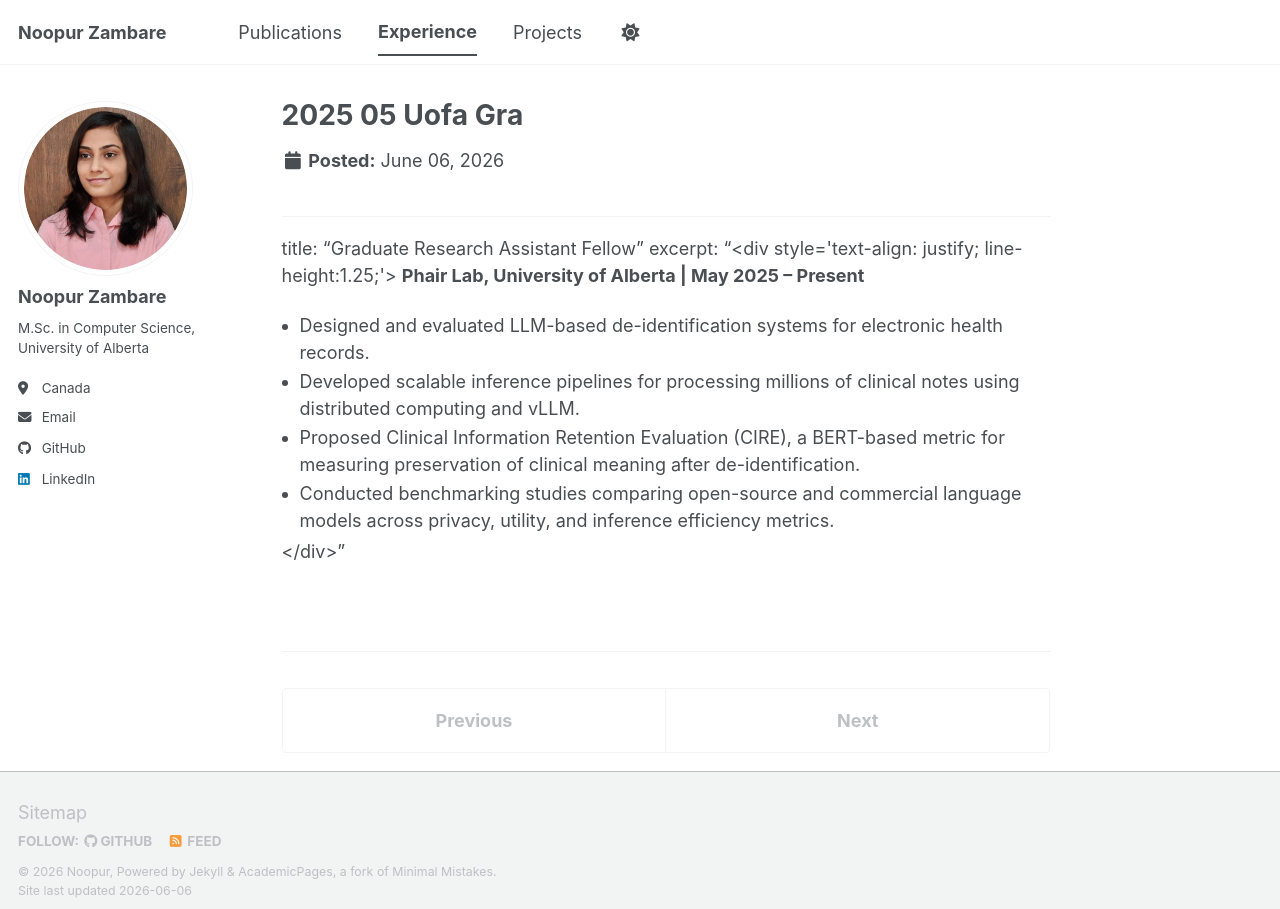
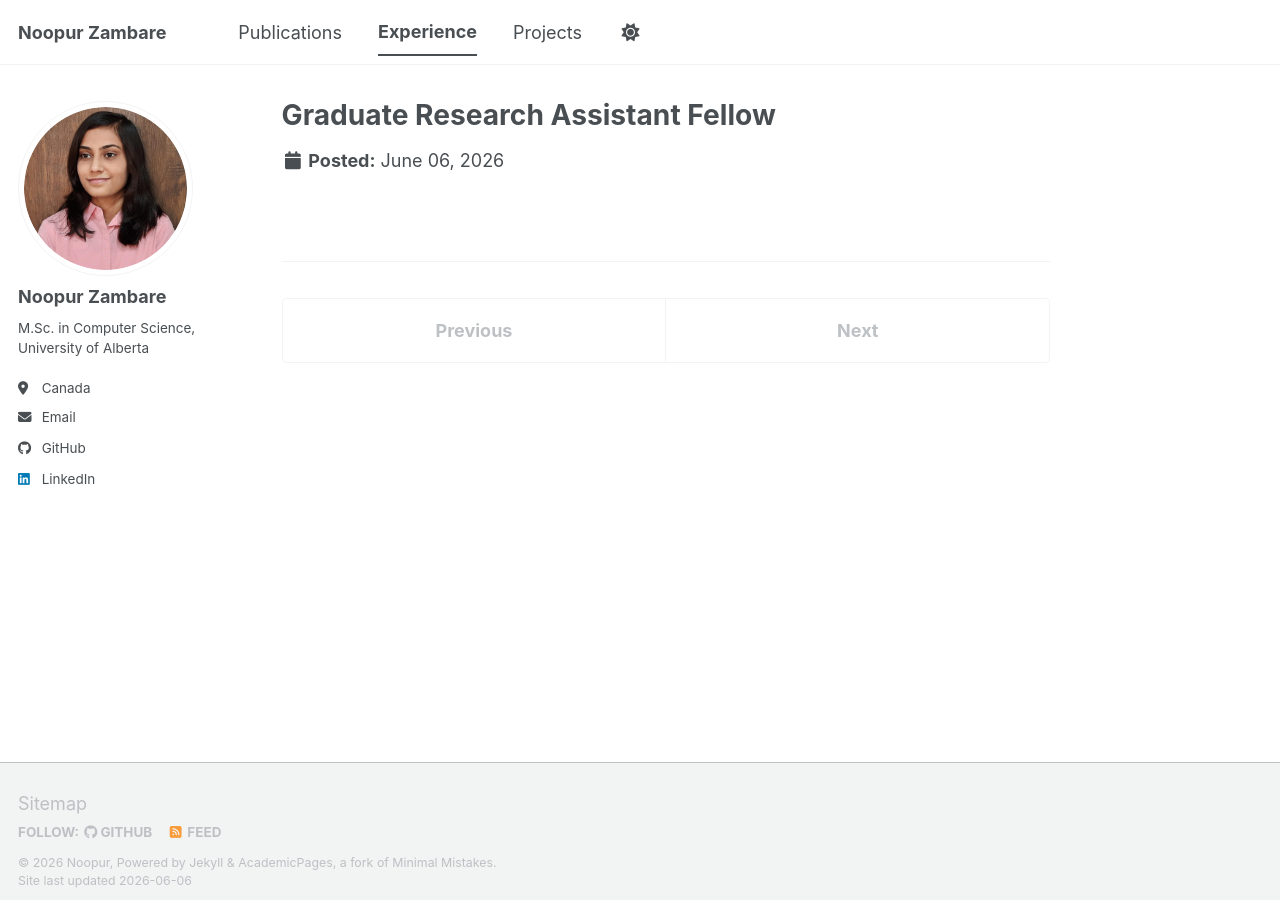
Before and after one commit to noopur-zambare/noopur-zambare.github.io, a Jekyll site: the page built from _experience/2025-05-uofa-gra.md, in a window 1280 px wide. Built offline with Jekyll 4.4.1, drawn with Linux system fonts in a browser that asks for light colours; a script bundle is joined from its source files by our own code; library files that are not in the unit come from our copies; part of the change alters nothing that is shown.

Commit message:
experience updated

```diff
--- a/_experience/2025-05-uofa-gra.md
+++ b/_experience/2025-05-uofa-gra.md
@@ -1,12 +1,14 @@
 ---
 title: "Graduate Research Assistant Fellow"
-excerpt: "<div style='text-align: justify; line-height:1.25;'>
+excerpt: "<div style='text-align: justify;'>
 <b>Phair Lab, University of Alberta | May 2025 – Present</b>
 
-<ul style='margin:4px 0; padding-left:18px;'>
-<li style='margin:2px 0;'>Designed and evaluated LLM-based de-identification systems for electronic health records.</li>
-<li style='margin:2px 0;'>Developed scalable inference pipelines for processing millions of clinical notes using distributed computing and vLLM.</li>
-<li style='margin:2px 0;'>Proposed Clinical Information Retention Evaluation (CIRE), a BERT-based metric for measuring preservation of clinical meaning after de-identification.</li>
-<li style='margin:2px 0;'>Conducted benchmarking studies comparing open-source and commercial language models across privacy, utility, and inference efficiency metrics.</li>
+<ul>
+<li>Designed and evaluated LLM-based de-identification systems for electronic health records.</li>
+<li>Developed scalable inference pipelines for processing millions of clinical notes using distributed computing and vLLM.</li>
+<li>Proposed Clinical Information Retention Evaluation (CIRE), a BERT-based metric for measuring preservation of clinical meaning after de-identification.</li>
+<li>Conducted benchmarking studies comparing open-source and commercial language models across privacy, utility, and inference efficiency metrics.</li>
 </ul>
 </div>"
+collection: experience
+---
```
